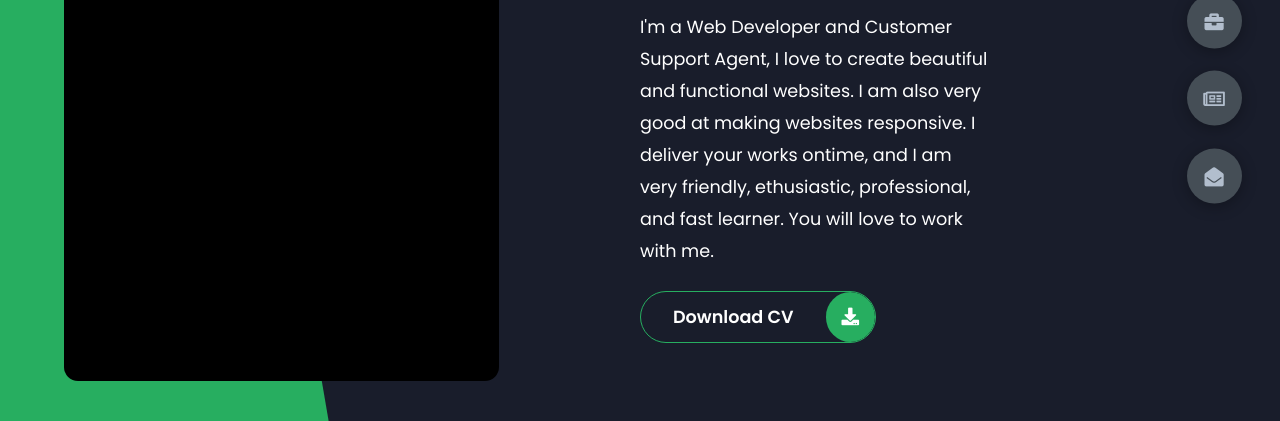
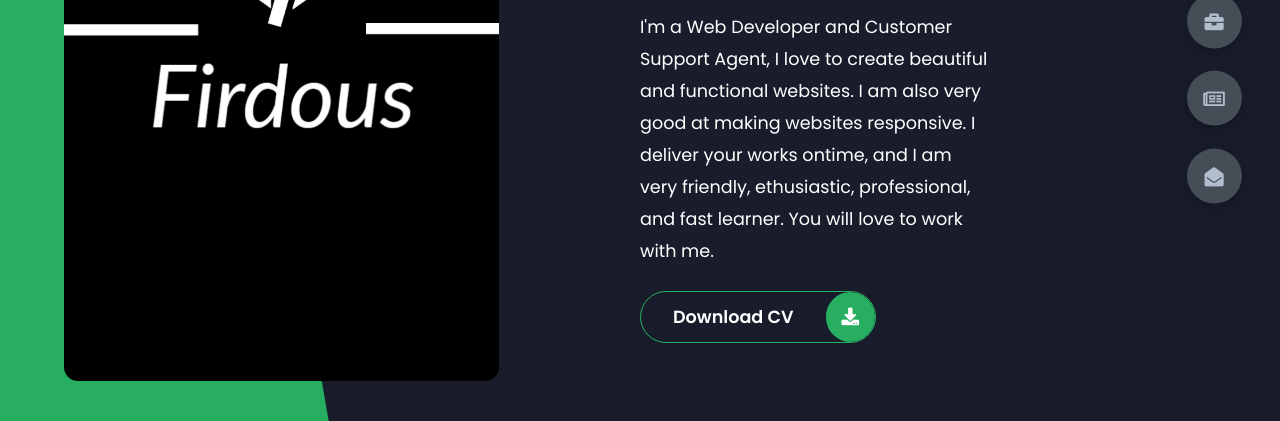
Before and after one commit to Firdous708/portfolio, a plain HTML site: page index.html in a window 1280 px wide. Shown: the part 379-800 px from the top of the page. Drawn offline with Linux system fonts and the light colour scheme; files whose address does not match are found by name.

Commit message:
Update index.html

```diff
--- a/index.html
+++ b/index.html
@@ -27,7 +27,7 @@
         <div class="left-header">
           <div class="h-shape"></div>
           <div class="image">
-            <img src="images/image.png
+            <img src="image.png
             " alt="my photo" />
           </div>
         </div>
```
